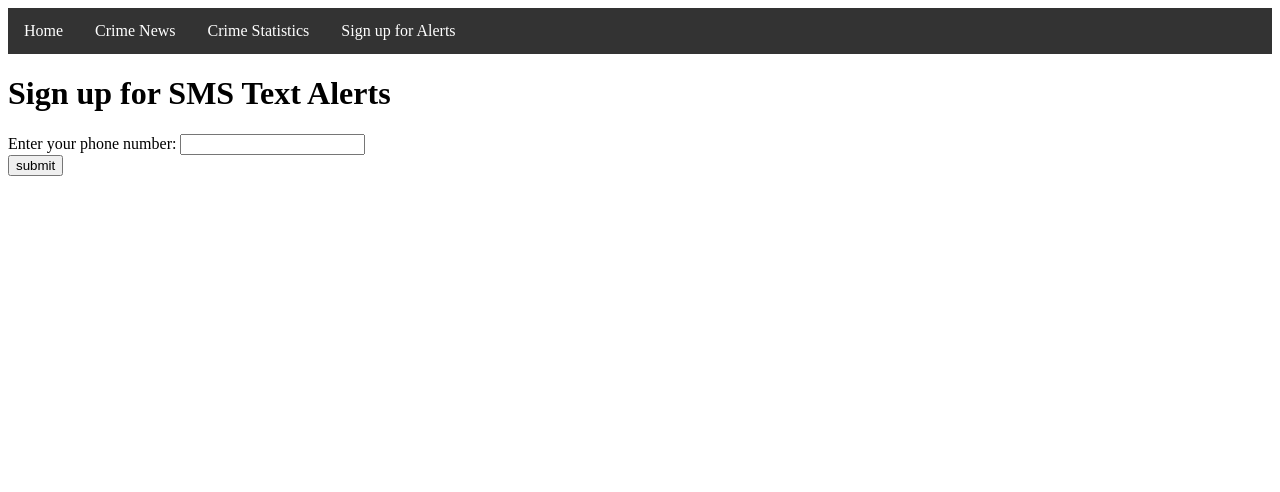
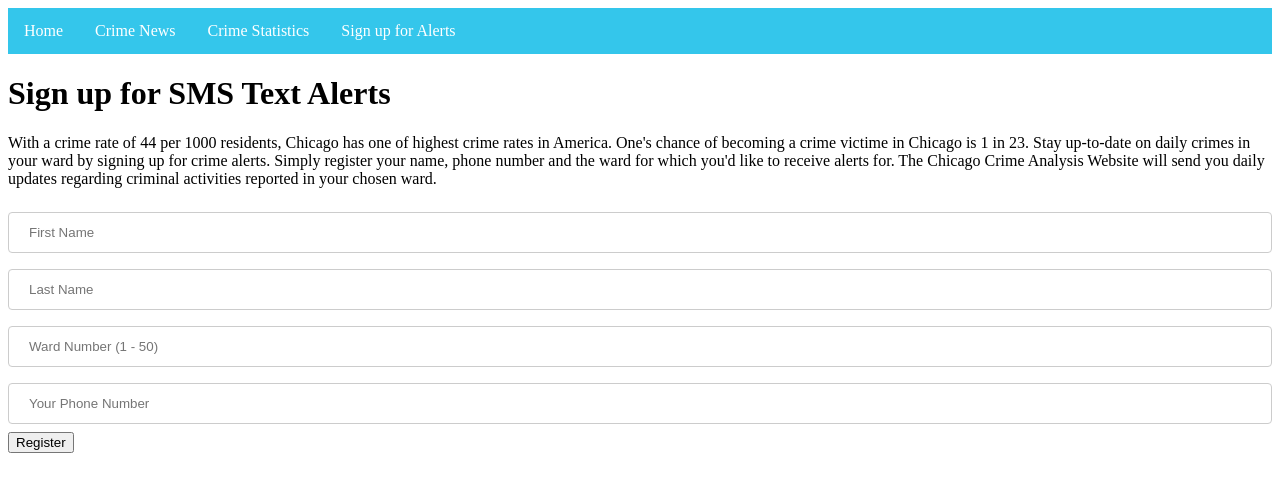
Before and after one commit to hespinozasarmiento/ChicagoCrimeAnalysisWebsite, a website: page html/smsNotifications.html in a window 1280 px wide. Drawn offline with Linux system fonts and the light colour scheme; files that its build step writes are made by us from their sources; files whose address does not match are found by name.

Commit message:
Added minor CSS changes affecting the entire site. Also, added a enw form for receiving all relevant Subscriber data. Data is successfully consumed, and forwarded to a new_subscriber endpoint.  The endpoint simply logs the entered data.

```diff
--- a/css/styles.css
+++ b/css/styles.css
@@ -3,7 +3,7 @@
   margin: 0;
   padding: 0;
   overflow: hidden;
-  background-color: #333;
+  background-color: #34c6eb;
 }
 
 li {
@@ -25,3 +25,15 @@
 .active {
   background-color: #4CAF50;
 }
+
+/*------------- smsNotifications.html -----------*/
+
+ #notificationSignUpForm input {
+  width: 100%;
+  padding: 12px 20px;
+  margin: 8px 0;
+  display: inline-block;
+  border: 1px solid #ccc;
+  border-radius: 4px;
+  box-sizing: border-box;
+}
--- a/html/smsNotifications.html
+++ b/html/smsNotifications.html
@@ -19,10 +19,28 @@
 
   <h1>Sign up for SMS Text Alerts</h1>
 
-  <form id="smsRegistrationForm">
-    Enter your phone number: <input type="text" name="phoneNumber"><br>
-    <input type="submit" value="submit">
-  </form>
+
+  <section id="pageDescription">
+    <p>
+      With a crime rate of 44 per 1000 residents, Chicago has one of
+      highest crime rates in America.  One's chance of becoming a
+      crime victime in Chicago is 1 in 23. Stay up-to-date on daily
+      crimes in your ward by signing up for crime alerts.  Simply register
+      your name, phone number and the ward for which you'd like to receive
+      alerts for.  The Chicago Crime Analysis Website will send you daily
+      updates regarding criminal activities reported in your chosen ward.
+    </p>
+  </section>
+
+  <section id="notificationSignUpSection">
+    <form action="/create_subscriber" method="POST" id="notificationSignUpForm">
+      <input name="firstName" placeholder="First Name" />
+      <input name="lastName" placeholder="Last Name" />
+      <input name="wardNumber" placeholder="Ward Number (1 - 50)" />
+      <input name="phoneNumber" placeholder="Your Phone Number"  />
+      <button id="registrationButton">Register</button>
+    </form>
+  </section>
 
   <script src="js/smsNotifications.js"></script>
 </body>
--- a/js/smsNotifications.js
+++ b/js/smsNotifications.js
@@ -1,13 +1,14 @@
-var sendSmsButton = document.querySelector("#sendSmsButton");
-var smsRegistrationForm = document.querySelector("#smsRegistrationForm");
+var registrationButton = document.querySelector("#registrationButton");
+var smsRegistrationForm = document.querySelector("#notificationSignUpForm");
 
-smsRegistrationForm.addEventListener("submit", sendSmsMessage);
+smsRegistrationForm.addEventListener("click", sendSmsMessage);
 
 function sendSmsMessage() {
   console.log("Making the call!");
   var phoneNumber = document.querySelector().value;
   console.log("entered phone number: " + phoneNumber);
-  var response = makeApiCall("http://localhost:5000/sendSms?phoneNumber=" + phoneNumber);
+
+  //var response = makeApiCall("http://localhost:5000/sendSms?phoneNumber=" + phoneNumber);
   console.log("returned from making the call!");
 }
 
--- a/package.json
+++ b/package.json
@@ -11,7 +11,10 @@
     "request": "^2.88.0",
     "twilio": "^3.35.0"
   },
-  "devDependencies": {},
+  "devDependencies": {
+    "webpack": "^4.41.0",
+    "webpack-cli": "^3.3.9"
+  },
   "scripts": {
     "test": "echo \"Error: no test specified\" && exit 1",
     "start": "node server.js"
```
Also changed, not shown: server.js (+17 -15 lines), 1 other file.
